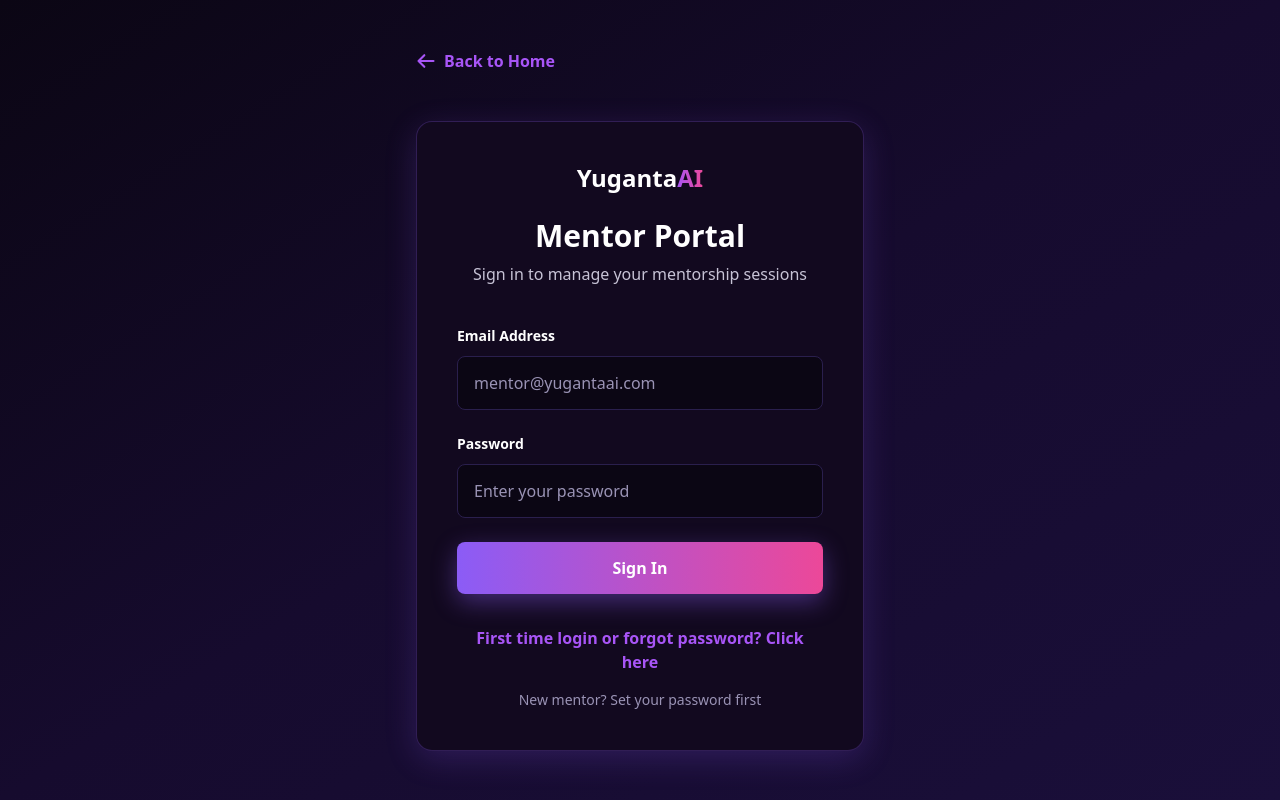
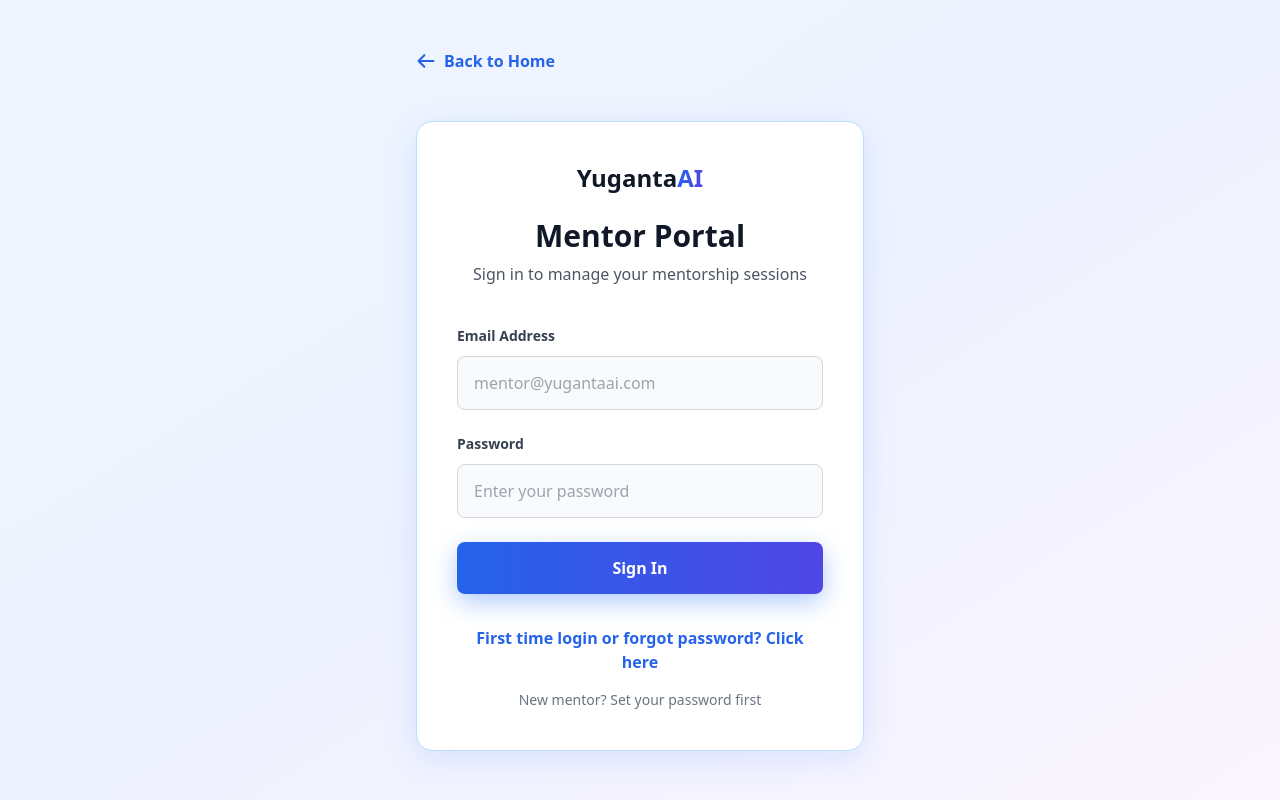
Before and after one commit to KaryampudiMadhav/YuganthaAI, a React (Vite) app in the folder frontend/: page /mentor/login in a window 1280 px wide. Built offline with nearby package versions, Linux system fonts and the light colour scheme.

Commit message:
login page theme changed

```diff
--- a/frontend/src/pages/InstructorLoginPage.jsx
+++ b/frontend/src/pages/InstructorLoginPage.jsx
@@ -1,6 +1,7 @@
 import { useState, useEffect } from "react";
 import { useNavigate, Link } from "react-router-dom";
 import { useInstructor } from "../context/InstructorContext";
+import { useTheme } from "../context/ThemeContext";
 
 export default function InstructorLoginPage() {
 	const [email, setEmail] = useState("");
@@ -8,6 +9,7 @@
 	const [error, setError] = useState("");
 	const [showHint, setShowHint] = useState(false);
 	const { login, isAuthenticated } = useInstructor();
+	const { isDarkMode } = useTheme();
 	const navigate = useNavigate();
 
 	useEffect(() => {
@@ -29,12 +31,20 @@
 	};
 
 	return (
-		<div className='min-h-screen bg-gradient-to-br from-[#0B0614] via-[#160B2E] to-[#1a0f3a] flex items-center justify-center px-4 py-12'>
+		<div className={`min-h-screen flex items-center justify-center px-4 py-12 ${
+			isDarkMode
+				? 'bg-gradient-to-br from-[#0B0614] via-[#160B2E] to-[#1a0f3a]'
+				: 'bg-gradient-to-br from-blue-50 via-indigo-50 to-purple-50'
+		}`}>
 			<div className='max-w-md w-full space-y-8'>
 				{/* Back to Home */}
 				<Link
 					to='/'
-					className='inline-flex items-center text-[#A855F7] hover:text-[#EC4899] mb-4 transition duration-300 font-semibold'>
+					className={`inline-flex items-center mb-4 transition duration-300 font-semibold ${
+						isDarkMode
+							? 'text-[#A855F7] hover:text-[#EC4899]'
+							: 'text-blue-600 hover:text-blue-800'
+					}`}>
 					<svg
 						className='w-5 h-5 mr-2'
 						fill='none'
@@ -51,25 +61,35 @@
 				</Link>
 
 				{/* Login Card */}
-				<div className='bg-[#12091F] border border-[rgba(139,92,246,0.25)] backdrop-blur-xl rounded-2xl p-8 md:p-10 shadow-[0_8px_32px_rgba(139,92,246,0.2)]'>
+				<div className={`backdrop-blur-xl rounded-2xl p-8 md:p-10 ${
+					isDarkMode
+						? 'bg-[#12091F] border border-[rgba(139,92,246,0.25)] shadow-[0_8px_32px_rgba(139,92,246,0.2)]'
+						: 'bg-white border border-blue-200 shadow-[0_8px_32px_rgba(59,130,246,0.15)]'
+				}`}>
 					<div className='text-center mb-10'>
 						<div className='flex items-center justify-center space-x-2 mb-6'>
 
 							<div className='text-2xl font-bold'>
-								<span className='text-white'>Yuganta</span>
-								<span className='bg-gradient-to-r from-[#A855F7] to-[#EC4899] bg-clip-text text-transparent'>AI</span>
+								<span className={isDarkMode ? 'text-white' : 'text-gray-900'}>Yuganta</span>
+								<span className='bg-gradient-to-r from-blue-600 to-indigo-600 bg-clip-text text-transparent'>AI</span>
 							</div>
 						</div>
-						<h2 className='text-3xl font-bold text-white mb-2'>
+						<h2 className={`text-3xl font-bold mb-2 ${
+							isDarkMode ? 'text-white' : 'text-gray-900'
+						}`}>
 							Instructor Portal
 						</h2>
-						<p className='text-[#C7C3D6]'>
+						<p className={isDarkMode ? 'text-[#C7C3D6]' : 'text-gray-600'}>
 							Sign in to manage your courses
 						</p>
 					</div>
 
 					{error && (
-						<div className='mb-6 p-4 bg-[rgba(236,72,153,0.1)] border border-[rgba(236,72,153,0.3)] rounded-lg text-[#EC4899] text-sm font-medium flex items-center space-x-2'>
+						<div className={`mb-6 p-4 rounded-lg text-sm font-medium flex items-center space-x-2 ${
+							isDarkMode
+								? 'bg-[rgba(236,72,153,0.1)] border border-[rgba(236,72,153,0.3)] text-[#EC4899]'
+								: 'bg-red-50 border border-red-200 text-red-600'
+						}`}>
 							<svg className='w-5 h-5' fill='currentColor' viewBox='0 0 20 20'>
 								<path fillRule='evenodd' d='M10 18a8 8 0 100-16 8 8 0 000 16zM8.707 7.293a1 1 0 00-1.414 1.414L8.586 10l-1.293 1.293a1 1 0 101.414 1.414L10 11.414l1.293 1.293a1 1 0 001.414-1.414L11.414 10l1.293-1.293a1 1 0 00-1.414-1.414L10 8.586 8.707 7.293z' clipRule='evenodd' />
 							</svg>
@@ -81,28 +101,40 @@
 
 					<form onSubmit={handleSubmit} className='space-y-6'>
 						<div>
-							<label className='block text-white mb-2.5 text-sm font-semibold'>
+							<label className={`block mb-2.5 text-sm font-semibold ${
+								isDarkMode ? 'text-white' : 'text-gray-700'
+							}`}>
 								Email Address
 							</label>
 							<input
 								type='email'
 								value={email}
 								onChange={(e) => setEmail(e.target.value)}
-								className='w-full px-4 py-3.5 bg-[#0B0614] border border-[#2A1F4D] rounded-lg text-white placeholder-[#9A93B5] focus:outline-none focus:ring-2 focus:ring-[#8B5CF6] focus:border-[#8B5CF6] transition duration-300 hover:border-[rgba(139,92,246,0.5)]'
+								className={`w-full px-4 py-3.5 rounded-lg focus:outline-none focus:ring-2 transition duration-300 ${
+									isDarkMode
+										? 'bg-[#0B0614] border border-[#2A1F4D] text-white placeholder-[#9A93B5] focus:ring-blue-500 focus:border-blue-500 hover:border-[rgba(59,130,246,0.5)]'
+										: 'bg-gray-50 border border-gray-300 text-gray-900 placeholder-gray-400 focus:ring-blue-500 focus:border-blue-500 hover:border-blue-400'
+								}`}
 								placeholder='instructor@yugantaai.com'
 								required
 							/>
 						</div>
 
 						<div>
-							<label className='block text-white mb-2.5 text-sm font-semibold'>
+							<label className={`block mb-2.5 text-sm font-semibold ${
+								isDarkMode ? 'text-white' : 'text-gray-700'
+							}`}>
 								Password
 							</label>
 							<input
 								type='password'
 								value={password}
 								onChange={(e) => setPassword(e.target.value)}
-								className='w-full px-4 py-3.5 bg-[#0B0614] border border-[#2A1F4D] rounded-lg text-white placeholder-[#9A93B5] focus:outline-none focus:ring-2 focus:ring-[#8B5CF6] focus:border-[#8B5CF6] transition duration-300 hover:border-[rgba(139,92,246,0.5)]'
+								className={`w-full px-4 py-3.5 rounded-lg focus:outline-none focus:ring-2 transition duration-300 ${
+									isDarkMode
+										? 'bg-[#0B0614] border border-[#2A1F4D] text-white placeholder-[#9A93B5] focus:ring-blue-500 focus:border-blue-500 hover:border-[rgba(59,130,246,0.5)]'
+										: 'bg-gray-50 border border-gray-300 text-gray-900 placeholder-gray-400 focus:ring-blue-500 focus:border-blue-500 hover:border-blue-400'
+								}`}
 								placeholder='Enter your password'
 								required
 							/>
@@ -110,7 +142,7 @@
 
 						<button
 							type='submit'
-							className='w-full bg-gradient-to-r from-[#8B5CF6] to-[#EC4899] hover:from-[#A855F7] hover:to-[#D946EF] text-white py-3.5 rounded-lg font-bold transition-all duration-300 shadow-[0_8px_24px_rgba(139,92,246,0.4)] hover:shadow-[0_12px_32px_rgba(139,92,246,0.6)] hover:scale-105 active:scale-100'>
+							className='w-full bg-gradient-to-r from-blue-600 to-indigo-600 hover:from-blue-700 hover:to-indigo-700 text-white py-3.5 rounded-lg font-bold transition-all duration-300 shadow-[0_8px_24px_rgba(59,130,246,0.4)] hover:shadow-[0_12px_32px_rgba(59,130,246,0.6)] hover:scale-105 active:scale-100'>
 							Sign In
 						</button>
 					</form>
@@ -118,10 +150,16 @@
 					<div className='mt-8 text-center space-y-4'>
 						<Link
 							to='/instructor/forgot-password'
-							className='inline-block text-[#A855F7] hover:text-[#EC4899] font-semibold transition duration-300'>
+							className={`inline-block font-semibold transition duration-300 ${
+								isDarkMode
+									? 'text-[#A855F7] hover:text-[#EC4899]'
+									: 'text-blue-600 hover:text-blue-800'
+							}`}>
 							First time login or forgot password? Click here
 						</Link>
-						<p className='text-[#9A93B5] text-sm'>
+						<p className={`text-sm ${
+							isDarkMode ? 'text-[#9A93B5]' : 'text-gray-500'
+						}`}>
 							New instructor? Set your password first
 						</p>
 					</div>
--- a/frontend/src/pages/MentorLoginPage.jsx
+++ b/frontend/src/pages/MentorLoginPage.jsx
@@ -1,12 +1,14 @@
 import { useState, useEffect } from "react";
 import { useNavigate, Link } from "react-router-dom";
 import { useMentor } from "../context/MentorContext";
+import { useTheme } from "../context/ThemeContext";
 
 export default function MentorLoginPage() {
 	const [email, setEmail] = useState("");
 	const [password, setPassword] = useState("");
 	const [error, setError] = useState("");
 	const { login, isAuthenticated } = useMentor();
+	const { isDarkMode } = useTheme();
 	const navigate = useNavigate();
 
 	useEffect(() => {
@@ -28,12 +30,20 @@
 	};
 
 	return (
-		<div className='min-h-screen bg-gradient-to-br from-[#0B0614] via-[#160B2E] to-[#1a0f3a] flex items-center justify-center px-4 py-12'>
+		<div className={`min-h-screen flex items-center justify-center px-4 py-12 ${
+			isDarkMode
+				? 'bg-gradient-to-br from-[#0B0614] via-[#160B2E] to-[#1a0f3a]'
+				: 'bg-gradient-to-br from-blue-50 via-indigo-50 to-purple-50'
+		}`}>
 			<div className='max-w-md w-full space-y-8'>
 				{/* Back to Home */}
 				<Link
 					to='/'
-					className='inline-flex items-center text-[#A855F7] hover:text-[#EC4899] mb-4 transition duration-300 font-semibold'>
+					className={`inline-flex items-center mb-4 transition duration-300 font-semibold ${
+						isDarkMode
+							? 'text-[#A855F7] hover:text-[#EC4899]'
+							: 'text-blue-600 hover:text-blue-800'
+					}`}>
 					<svg
 						className='w-5 h-5 mr-2'
 						fill='none'
@@ -50,24 +60,34 @@
 				</Link>
 
 				{/* Login Card */}
-				<div className='bg-[#12091F] border border-[rgba(139,92,246,0.25)] backdrop-blur-xl rounded-2xl p-8 md:p-10 shadow-[0_8px_32px_rgba(139,92,246,0.2)]'>
+				<div className={`backdrop-blur-xl rounded-2xl p-8 md:p-10 ${
+					isDarkMode
+						? 'bg-[#12091F] border border-[rgba(139,92,246,0.25)] shadow-[0_8px_32px_rgba(139,92,246,0.2)]'
+						: 'bg-white border border-blue-200 shadow-[0_8px_32px_rgba(59,130,246,0.15)]'
+				}`}>
 					<div className='text-center mb-10'>
 						<div className='flex items-center justify-center space-x-2 mb-6'>
 							<div className='text-2xl font-bold'>
-								<span className='text-white'>Yuganta</span>
-								<span className='bg-gradient-to-r from-[#A855F7] to-[#EC4899] bg-clip-text text-transparent'>AI</span>
+								<span className={isDarkMode ? 'text-white' : 'text-gray-900'}>Yuganta</span>
+								<span className='bg-gradient-to-r from-blue-600 to-indigo-600 bg-clip-text text-transparent'>AI</span>
 							</div>
 						</div>
-						<h2 className='text-3xl font-bold text-white mb-2'>
+						<h2 className={`text-3xl font-bold mb-2 ${
+							isDarkMode ? 'text-white' : 'text-gray-900'
+						}`}>
 							Mentor Portal
 						</h2>
-						<p className='text-[#C7C3D6]'>
+						<p className={isDarkMode ? 'text-[#C7C3D6]' : 'text-gray-600'}>
 							Sign in to manage your mentorship sessions
 						</p>
 					</div>
 
 					{error && (
-						<div className='mb-6 p-4 bg-[rgba(236,72,153,0.1)] border border-[rgba(236,72,153,0.3)] rounded-lg text-[#EC4899] text-sm font-medium flex items-center space-x-2'>
+						<div className={`mb-6 p-4 rounded-lg text-sm font-medium flex items-center space-x-2 ${
+							isDarkMode
+								? 'bg-[rgba(236,72,153,0.1)] border border-[rgba(236,72,153,0.3)] text-[#EC4899]'
+								: 'bg-red-50 border border-red-200 text-red-600'
+						}`}>
 							<svg className='w-5 h-5' fill='currentColor' viewBox='0 0 20 20'>
 								<path fillRule='evenodd' d='M10 18a8 8 0 100-16 8 8 0 000 16zM8.707 7.293a1 1 0 00-1.414 1.414L8.586 10l-1.293 1.293a1 1 0 101.414 1.414L10 11.414l1.293 1.293a1 1 0 001.414-1.414L11.414 10l1.293-1.293a1 1 0 00-1.414-1.414L10 8.586 8.707 7.293z' clipRule='evenodd' />
 							</svg>
@@ -77,28 +97,40 @@
 
 					<form onSubmit={handleSubmit} className='space-y-6'>
 						<div>
-							<label className='block text-white mb-2.5 text-sm font-semibold'>
+							<label className={`block mb-2.5 text-sm font-semibold ${
+								isDarkMode ? 'text-white' : 'text-gray-700'
+							}`}>
 								Email Address
 							</label>
 							<input
 								type='email'
 								value={email}
 								onChange={(e) => setEmail(e.target.value)}
-								className='w-full px-4 py-3.5 bg-[#0B0614] border border-[#2A1F4D] rounded-lg text-white placeholder-[#9A93B5] focus:outline-none focus:ring-2 focus:ring-[#8B5CF6] focus:border-[#8B5CF6] transition duration-300 hover:border-[rgba(139,92,246,0.5)]'
+								className={`w-full px-4 py-3.5 rounded-lg focus:outline-none focus:ring-2 transition duration-300 ${
+									isDarkMode
+										? 'bg-[#0B0614] border border-[#2A1F4D] text-white placeholder-[#9A93B5] focus:ring-blue-500 focus:border-blue-500 hover:border-[rgba(59,130,246,0.5)]'
+										: 'bg-gray-50 border border-gray-300 text-gray-900 placeholder-gray-400 focus:ring-blue-500 focus:border-blue-500 hover:border-blue-400'
+								}`}
 								placeholder='mentor@yugantaai.com'
 								required
 							/>
 						</div>
 
 						<div>
-							<label className='block text-white mb-2.5 text-sm font-semibold'>
+							<label className={`block mb-2.5 text-sm font-semibold ${
+								isDarkMode ? 'text-white' : 'text-gray-700'
+							}`}>
 								Password
 							</label>
 							<input
 								type='password'
 								value={password}
 								onChange={(e) => setPassword(e.target.value)}
-								className='w-full px-4 py-3.5 bg-[#0B0614] border border-[#2A1F4D] rounded-lg text-white placeholder-[#9A93B5] focus:outline-none focus:ring-2 focus:ring-[#8B5CF6] focus:border-[#8B5CF6] transition duration-300 hover:border-[rgba(139,92,246,0.5)]'
+								className={`w-full px-4 py-3.5 rounded-lg focus:outline-none focus:ring-2 transition duration-300 ${
+									isDarkMode
+										? 'bg-[#0B0614] border border-[#2A1F4D] text-white placeholder-[#9A93B5] focus:ring-blue-500 focus:border-blue-500 hover:border-[rgba(59,130,246,0.5)]'
+										: 'bg-gray-50 border border-gray-300 text-gray-900 placeholder-gray-400 focus:ring-blue-500 focus:border-blue-500 hover:border-blue-400'
+								}`}
 								placeholder='Enter your password'
 								required
 							/>
@@ -106,7 +138,7 @@
 
 						<button
 							type='submit'
-							className='w-full bg-gradient-to-r from-[#8B5CF6] to-[#EC4899] hover:from-[#A855F7] hover:to-[#D946EF] text-white py-3.5 rounded-lg font-bold transition-all duration-300 shadow-[0_8px_24px_rgba(139,92,246,0.4)] hover:shadow-[0_12px_32px_rgba(139,92,246,0.6)] hover:scale-105 active:scale-100'>
+							className='w-full bg-gradient-to-r from-blue-600 to-indigo-600 hover:from-blue-700 hover:to-indigo-700 text-white py-3.5 rounded-lg font-bold transition-all duration-300 shadow-[0_8px_24px_rgba(59,130,246,0.4)] hover:shadow-[0_12px_32px_rgba(59,130,246,0.6)] hover:scale-105 active:scale-100'>
 							Sign In
 						</button>
 					</form>
@@ -114,10 +146,16 @@
 					<div className='mt-8 text-center space-y-4'>
 						<Link
 							to='/mentor/forgot-password'
-							className='inline-block text-[#A855F7] hover:text-[#EC4899] font-semibold transition duration-300'>
+							className={`inline-block font-semibold transition duration-300 ${
+								isDarkMode
+									? 'text-[#A855F7] hover:text-[#EC4899]'
+									: 'text-blue-600 hover:text-blue-800'
+							}`}>
 							First time login or forgot password? Click here
 						</Link>
-						<p className='text-[#9A93B5] text-sm'>
+						<p className={`text-sm ${
+							isDarkMode ? 'text-[#9A93B5]' : 'text-gray-500'
+						}`}>
 							New mentor? Set your password first
 						</p>
 					</div>
```
